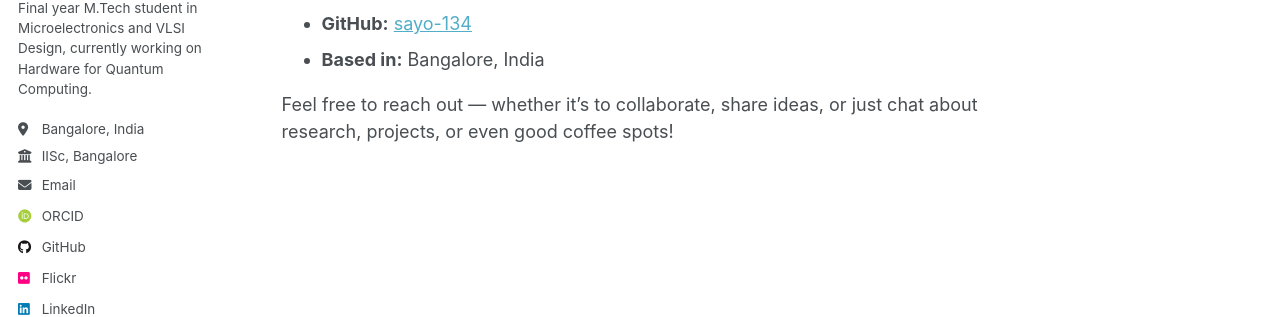
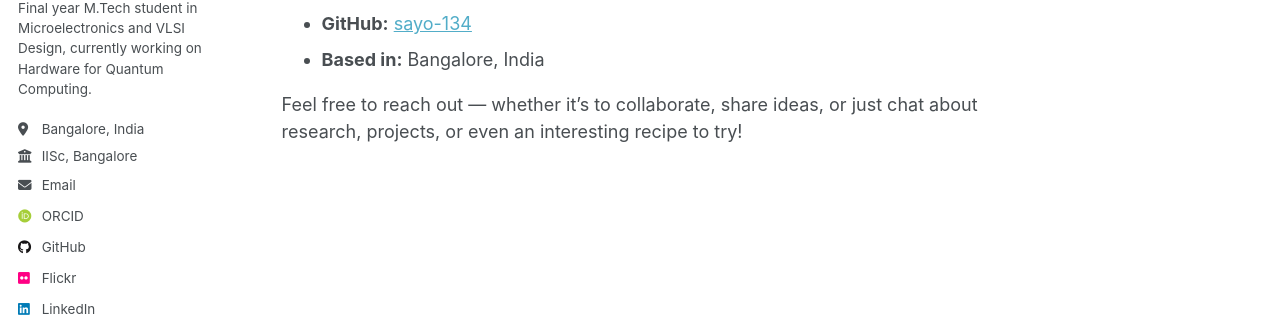
Before and after one commit to sayo-134/sayantika-roy.github.io, a Jekyll site: the page built from _pages/about.md, in a window 1280 px wide and 900 px high, scrolled down 911 px. Shown: the part 350-667 px from the top of the window. Built offline with Jekyll 4.4.1, drawn with Linux system fonts in a browser that asks for light colours; emoji names are drawn with the system emoji font; some web fonts are replaced.

Commit message:
Update about.md
edited coffee reco to recipe reco

```diff
--- a/_pages/about.md
+++ b/_pages/about.md
@@ -43,4 +43,4 @@ I’m just starting out in the world of research and tech, and I’ve got a lot
 - **GitHub:** [sayo-134](https://github.com/sayo-134)
 - **Based in:** Bangalore, India
 
-Feel free to reach out — whether it’s to collaborate, share ideas, or just chat about research, projects, or even good coffee spots!
+Feel free to reach out — whether it’s to collaborate, share ideas, or just chat about research, projects, or even an interesting recipe to try!
```
